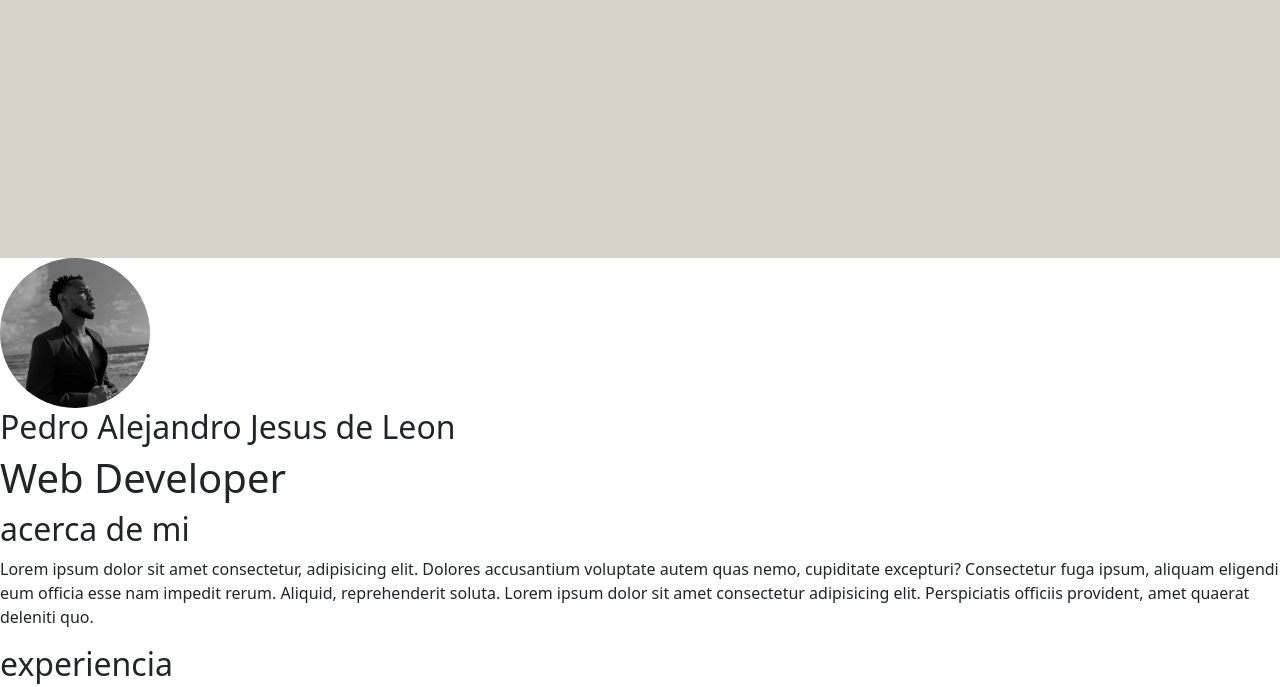
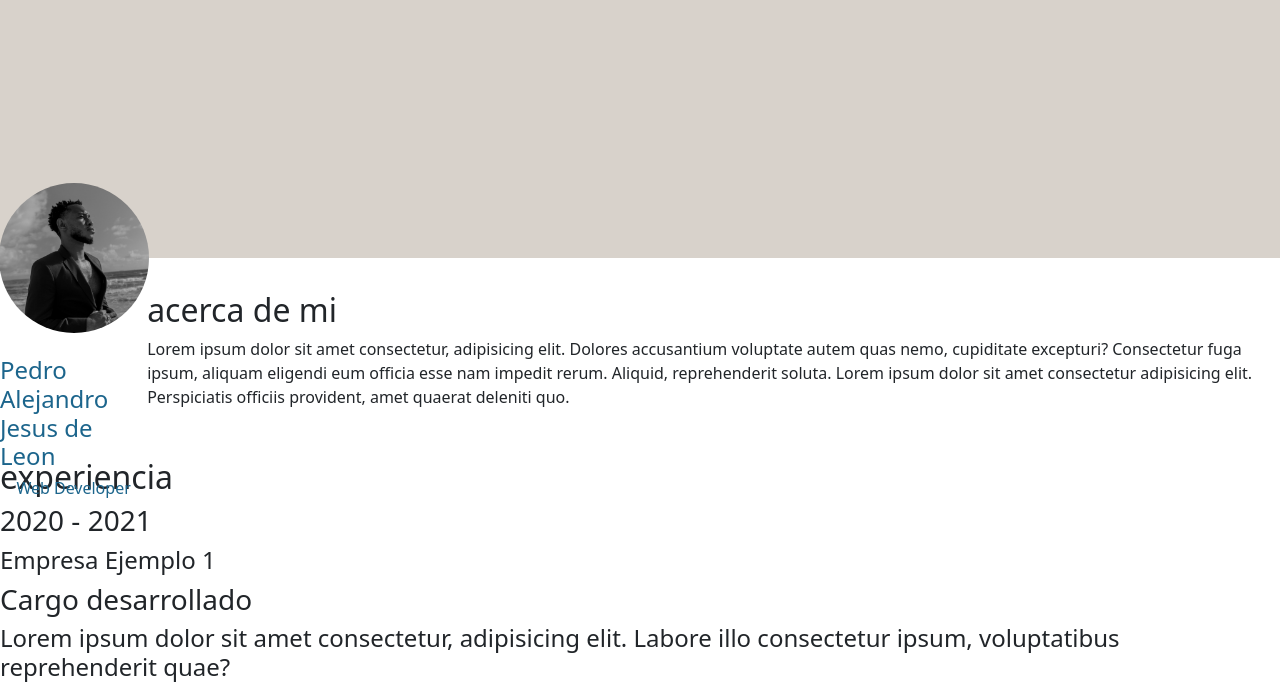
Before and after one commit to DiegolPl/ArgPro-AP-v2, a plain HTML site: page index.html in a window 1280 px wide. Shown: the part 102-789 px from the top of the page. Drawn offline with Linux system fonts and the light colour scheme.

Commit message:
modif foto perfil

```diff
--- a/css/style.css
+++ b/css/style.css
@@ -9,6 +9,7 @@
 
 .height-navbar {
     height: 84.5vh;
+    z-index: 100;
 }
 
 .left-0 {
@@ -22,6 +23,16 @@
 #menu-navbar a:hover i,
 #menu-navbar a:hover p{
     color: #1C658C;
+}
+
+.perfil-photo {
+    top: -75px;
+    /* transform: translate(-50%,50%); */
+}
+
+.perfil-data {
+    height: 200px;
+    padding-top: 50px;
 }
 
 @media (min-width: 992px){
--- a/index.html
+++ b/index.html
@@ -50,11 +50,11 @@
 
     <div class="w-100 bg-light banner"></div>
 
-    <section class="">
-        <article class="">
-            <img src="media/pexels-thiago.jpg" alt="" class="rounded-circle" style="width: 150px; height: 150px; object-fit: cover; object-position: center;">
-            <h2 class="">Pedro Alejandro Jesus de Leon</h2>
-            <h1 class="">Web Developer</h1>
+    <section class="d-flex flex-column flex-lg-row align-items-center">
+        <article class="position-relative d-flex flex-column align-items-center perfil-data">
+            <img src="media/pexels-thiago.jpg" alt="" class="rounded-circle position-absolute perfil-photo" style="width: 150px; height: 150px; object-fit: cover; object-position: center;">
+            <h2 class="text-primary h2 fs-4 pt-5">Pedro Alejandro Jesus de Leon</h2>
+            <h1 class="text-primary h3 fs-6">Web Developer</h1>
         </article>
         <section class="">
             <h2 class="">acerca de mi</h2>
```
